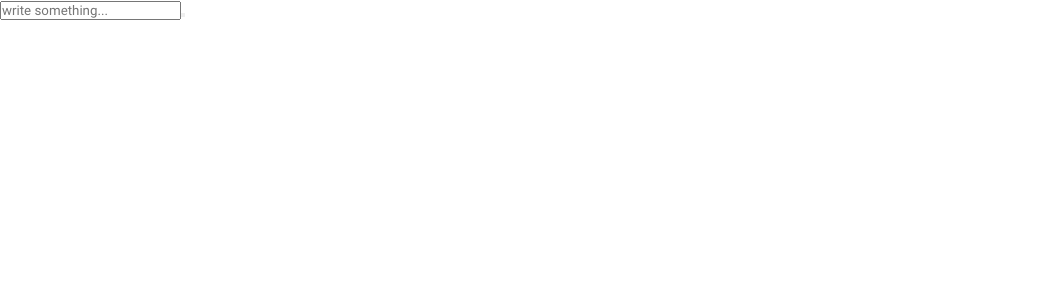
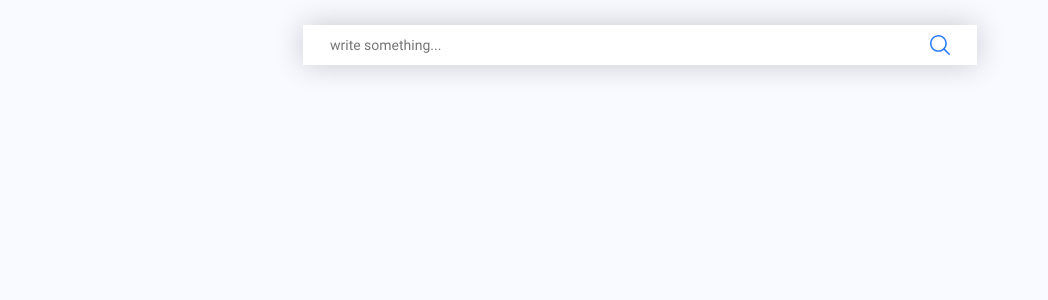
Before and after one commit to ViktoriiaBila/test-task, a React app: page / in a window 1280 px wide. Shown: the top 300 px of the page, without its empty margins (0-1048 px from the left). Built offline with nearby package versions, Linux system fonts and the light colour scheme.

Commit message:
feat: add search bar styles

```diff
--- a/src/components/searchBar/index.tsx
+++ b/src/components/searchBar/index.tsx
@@ -1,4 +1,5 @@
 import React, { useState } from 'react';
+import './searchBar.scss';
 
 export function SearchBar(): JSX.Element {
   const [searchValue, setSearchValue] = useState<string>('');
--- /dev/null
+++ b/src/components/searchBar/searchBar.scss
@@ -0,0 +1,60 @@
+@import '../../styles/variables.scss';
+
+.searchForm {
+  position: relative;
+  padding: $searchFormPaddingT $searchFormPaddingR;
+  margin: $searchFormMarginT 0;
+  display: flex;
+  align-items: center;
+  justify-content: space-between;
+  background-color: $white;
+  box-shadow: 0 0 $shadowSize $shadowColor;
+
+  &__searchBar {
+    &__input {
+      width: $searchBarWidth;
+      border: none;
+      outline: none;
+    }
+  }
+
+  &__clearBtn,
+  &__submitBtn {
+    background-color: transparent;
+    border: none;
+    cursor: pointer;
+    outline: none;
+
+    &__icon {
+      width: 100%;
+      height: 100%;
+      background-position: center;
+    }
+  }
+
+  &__clearBtn {
+    position: absolute;
+    top: $clearBtnPositionT;
+    right: $clearBtnPositionR;
+    width: $clearBtnSize;
+    height: $clearBtnSize;
+    background-color: $maleBackgroundColor;
+    border-radius: 50%;
+
+    &__icon {
+      background-image: url('../../assets/icons/cancel.svg');
+      background-size: $clearBtnSize;
+    }
+  }
+
+  &__submitBtn {
+    width: $submitBtnSize;
+    height: $submitBtnSize;
+    margin-left: $submitBtnMarginL;
+
+    &__icon {
+      background-image: url('../../assets/icons/search.svg');
+      background-size: $submitBtnSize;
+    }
+  }
+}
--- a/src/styles/styles.scss
+++ b/src/styles/styles.scss
@@ -1,8 +1,21 @@
 @import 'fonts.scss';
+@import 'variables.scss';
 
 * {
   box-sizing: border-box;
   margin: 0;
   padding: 0;
   font-family: 'Roboto';
+  font-size: 14px;
+  color: $fontColor;
 }
+
+body {
+  background-color: $backgroundColor;
+}
+
+.wrapper {
+  display: flex;
+  flex-direction: column;
+  align-items: center;
+}
--- a/src/styles/variables.scss
+++ b/src/styles/variables.scss
@@ -7,3 +7,22 @@ $messageColor: #8b91dd;
 $femaleBackgroundColor: rgba(246, 87, 110, 0.4);
 $maleBackgroundColor: rgba(139, 145, 221, 0.4);
 $matchPhoneColor: #2c7dfa;
+$white: #fff;
+$shadowColor: rgba(0, 0, 0, 0.2);
+
+// search bar
+$searchFormMarginT: 25px;
+
+$searchFormPaddingT: 10px;
+$searchFormPaddingR: 27px;
+
+$shadowSize: 30px;
+
+$searchBarWidth: 505px;
+
+$clearBtnSize: 15px;
+$clearBtnPositionT: 13px;
+$clearBtnPositionR: 86px;
+
+$submitBtnSize: 20px;
+$submitBtnMarginL: 95px;
```
